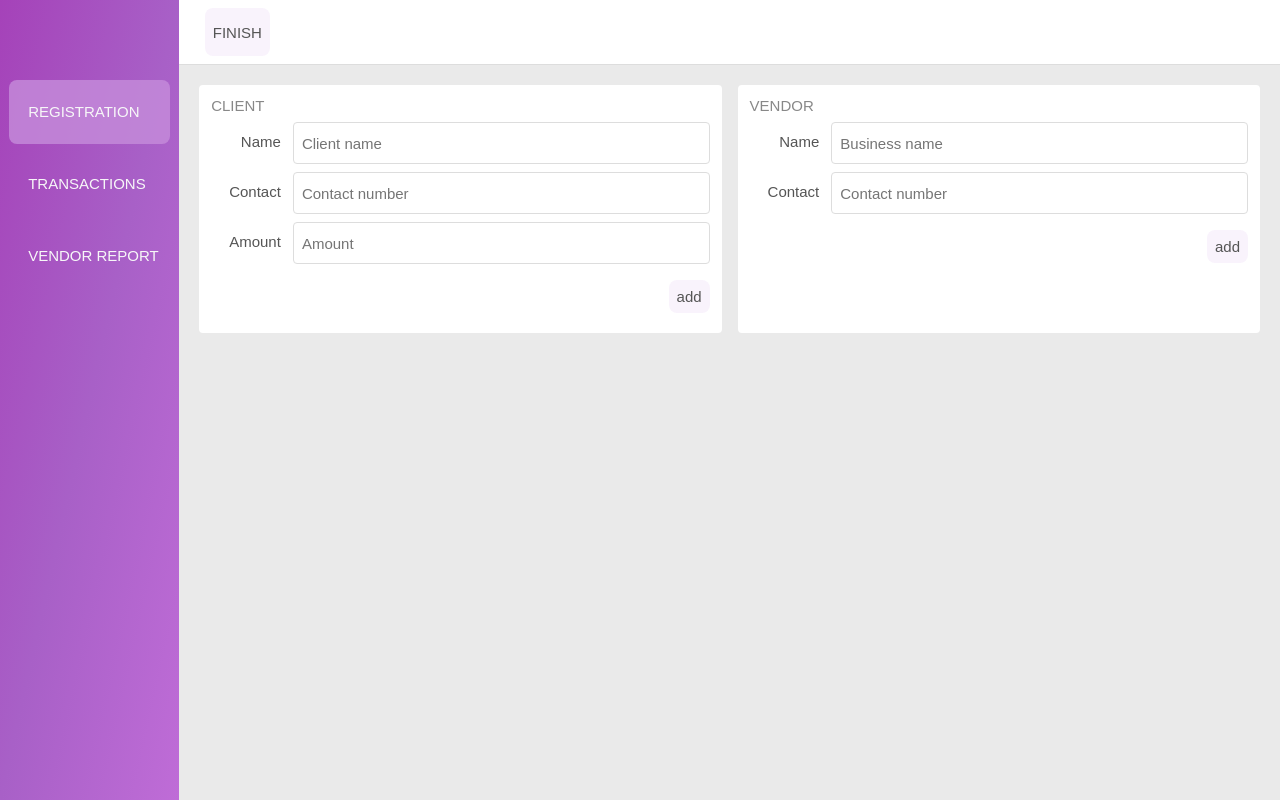
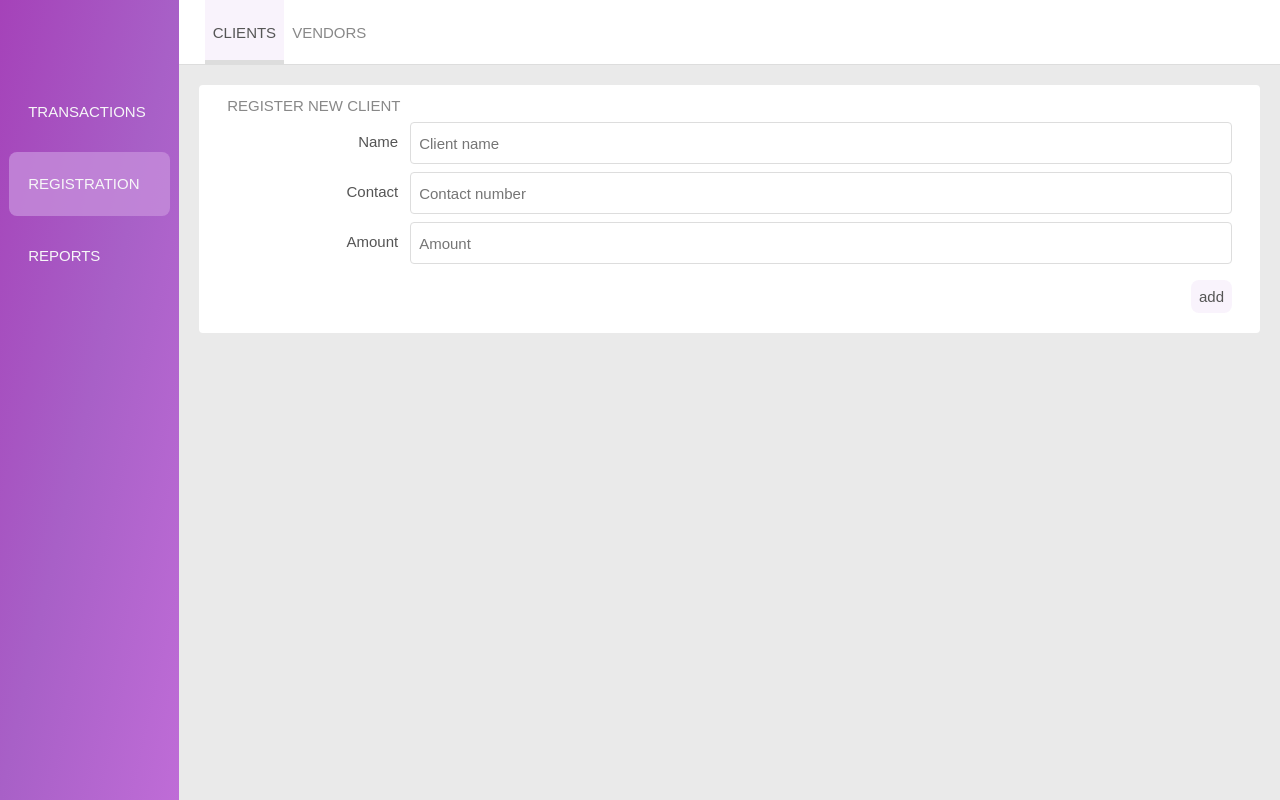
Before and after one commit to potatosquared13/buzz-block, a Flask app: page / in a window 1280 px wide. Run offline with Flask 2, Linux system fonts and the light colour scheme.

Commit message:
split client/vendor registration to separate tabs

```diff
--- a/static/css/style.css
+++ b/static/css/style.css
@@ -55,12 +55,38 @@
 
 .header {
     height: 8vh;
-    min-height: 24px;
+    min-height: 42px;
 }
 
 #main .header {
     background: #fff;
     border-bottom: 1px solid #ddd;
+}
+
+.tab {
+    height: 100%;
+    margin: 0;
+    border-radius: 0;
+    background: transparent;
+    border-bottom: 4px solid transparent;
+    border-top: 4px solid transparent;
+    box-sizing: border-box;
+    color: #888;
+}
+
+.tab:hover {
+    background: transparent;
+}
+
+.tab.active {
+    background: rgba(198, 140, 219, 0.1);
+    border-bottom-color: #ddd;
+    color: #555;
+}
+
+.tab.disabled {
+    color: #bbb;
+    cursor: auto;
 }
 
 button {
@@ -102,6 +128,10 @@ button:hover {
     padding: 12px;
 }
 
+.box-auto {
+    width: auto;
+}
+
 .box-50 {
     width: 50%;
 }
@@ -116,6 +146,11 @@ button:hover {
 
 form {
     color: #888;
+}
+
+#client-form, #vendor-form {
+    /* outline: 1px solid red; */
+    margin: 0 16px;
 }
 
 .label-input {
@@ -161,6 +196,10 @@ th {
     word-wrap: break-word;
 }
 
+.vendor-title {
+    font-size: 20px;
+}
+
 .vendor-name {
     width: 100%;
     padding-right: 2px;
--- a/static/js/register.js
+++ b/static/js/register.js
@@ -33,3 +33,25 @@ function registerVendor() {
 function finalize() {
   window.location.href = '/finalize';
 }
+
+function vendor() {
+  var v = document.getElementById("vendor-container")
+  if (v.style.display === "none") {
+    v.style.display = "block";
+    document.getElementById("vendor-reg").classList.add("active");
+
+    document.getElementById("client-container").style.display = "none";
+    document.getElementById("client-reg").classList.remove("active");
+  }
+}
+
+function client() {
+  var c = document.getElementById("client-container")
+  if (c.style.display === "none") {
+    c.style.display = "block";
+    document.getElementById("client-reg").classList.add("active");
+
+    document.getElementById("vendor-container").style.display = "none";
+    document.getElementById("vendor-reg").classList.remove("active");
+  }
+}
--- a/templates/registration.html
+++ b/templates/registration.html
@@ -13,26 +13,28 @@
     <div id="container">
         <div id="sidebar">
             <div class="header"></div>
+            <a href="/transactions">
+                <div class="link">TRANSACTIONS</div>
+            </a>
             <a class="active" href="#">
                 <div class="link">REGISTRATION</div>
             </a>
-            <a href="/transactions">
-                <div class="link">TRANSACTIONS</div>
-            </a>
             <a href="/report">
-                <div class="link">VENDOR REPORT</div>
+                <div class="link">REPORTS</div>
             </a>
         </div>
         <div id="main">
             <div class="header">
                 <div class="left-align">
-                    <button id="finalize" type="button" onclick="finalize()">FINISH</button>
+                    <!-- <button id="finalize" type="button" onclick="finalize()">FINISH</button> -->
+                    <button id="client-reg" class="tab active" type="button" onclick="client()">CLIENTS</button>
+                    <button id="vendor-reg" class="tab" type="button" onclick="vendor()">VENDORS</button>
                 </div>
             </div>
-            <div class="content-flex">
-                <div class="box-50">
+            <div class="content">
+                <div id="client-container" class="box-auto">
                     <form id="client-form">
-                        <div class="client-header">CLIENT</div>
+                        <div class="client-header">REGISTER NEW CLIENT</div>
                         <div class="label-input">
                             Name
                             <input placeholder="Client name" id="client-name" type="text" class="text-input"
@@ -53,9 +55,9 @@
                         </div>
                     </form>
                 </div>
-                <div class="box-50">
+                <div id="vendor-container" class="box-auto" style="display: none">
                     <form id="vendor-form">
-                        <div class="vendor-header">VENDOR</div>
+                        <div class="vendor-header">REGISTER NEW VENDOR  </div>
                         <div class="label-input">
                             Name
                             <input placeholder="Business name" id="vendor-name" type="text" class="text-input"
```
